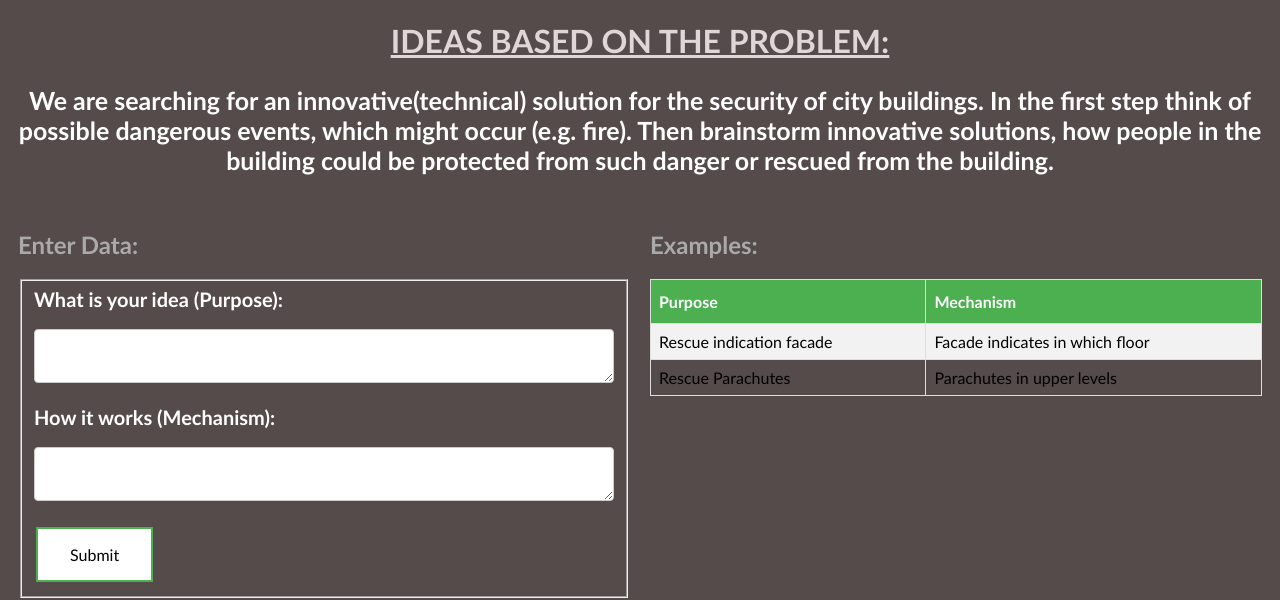
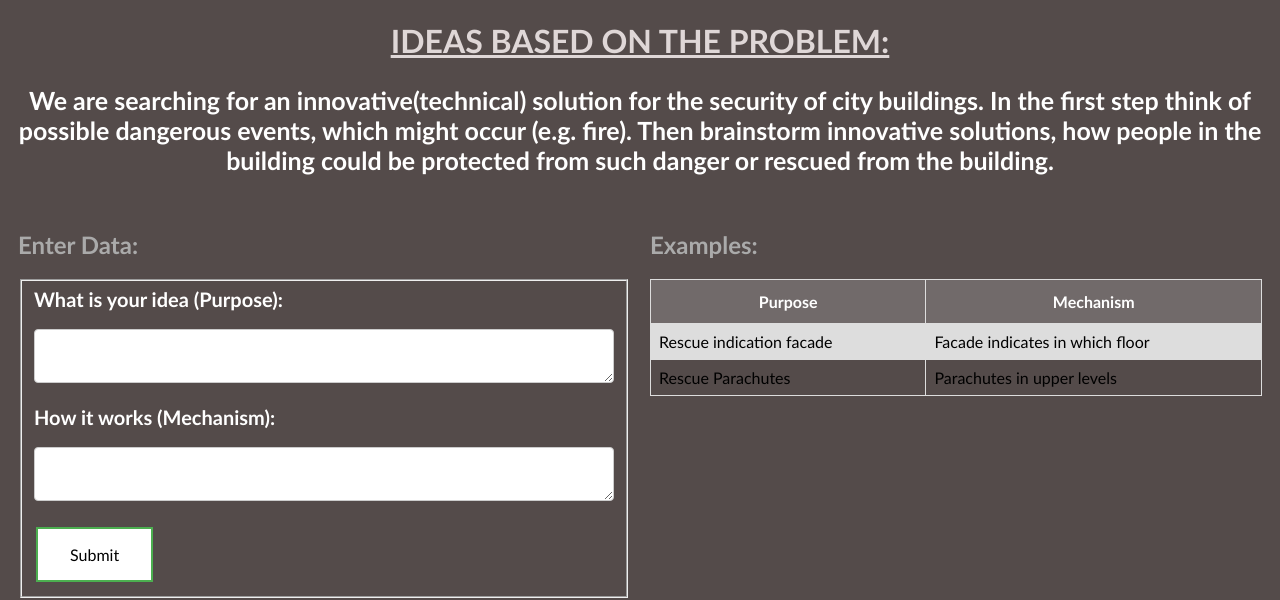
Before and after one commit to teiadom/ideasubmission, a Flask app: page / in a window 1280 px wide. Shown: the top 600 px of the page. Run offline with Flask 2, Linux system fonts and the light colour scheme.

Commit message:
added extra code

```diff
--- a/flask_qa/templates/home1.html
+++ b/flask_qa/templates/home1.html
@@ -121,15 +121,15 @@ font-family: "Trebuchet MS", Arial, Helvetica, sans-serif;
 
 #examples tr:nth-child(even){
 font-family: "Trebuchet MS", Arial, Helvetica, sans-serif;
-background-color: #f2f2f2;
+background-color: #ddd;
 }
 
 #examples th {
 font-family: "Trebuchet MS", Arial, Helvetica, sans-serif;
   padding-top: 12px;
   padding-bottom: 12px;
-  text-align: left;
-  background-color: #4CAF50;
+  text-align: center;
+  background-color: #716a6a;
   color: white;
 }
 </style>
```
